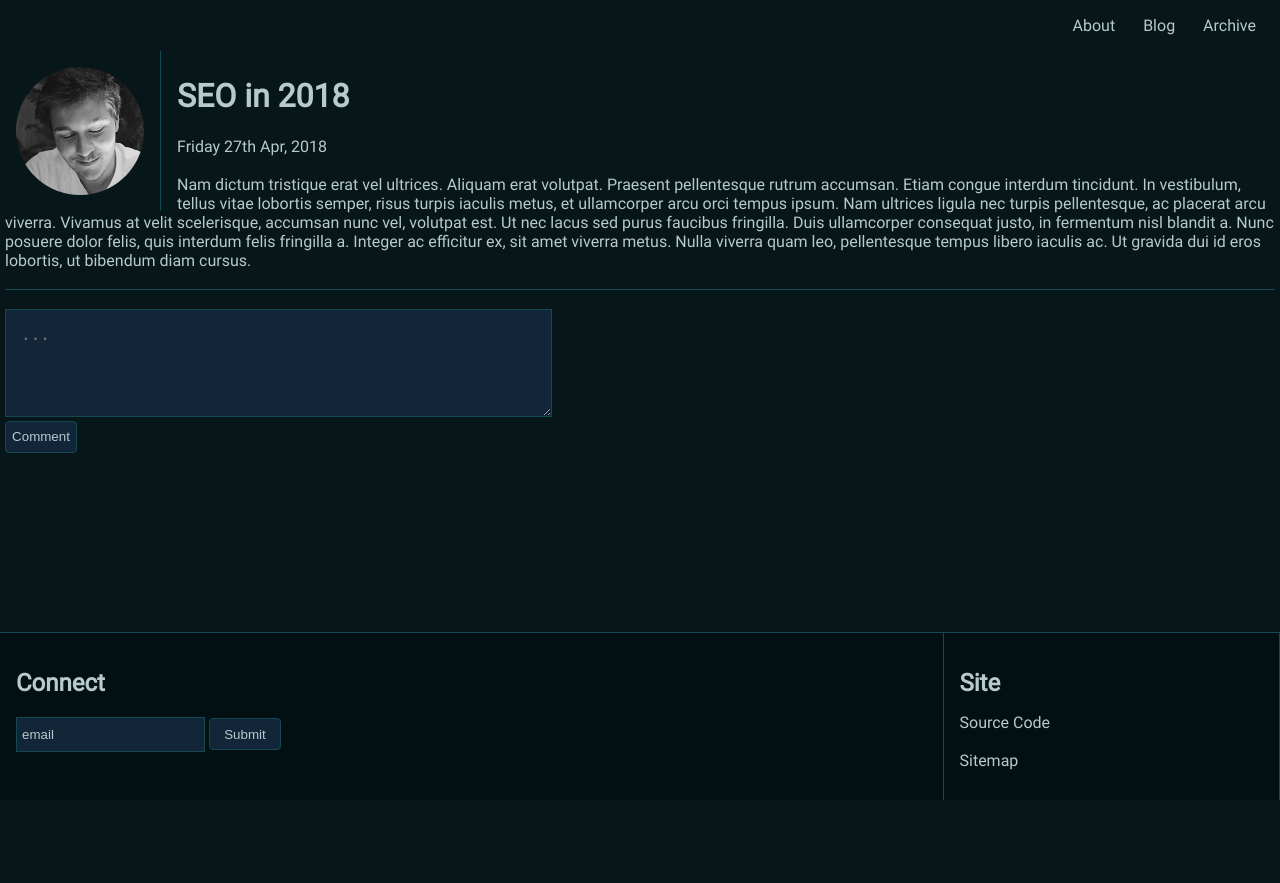
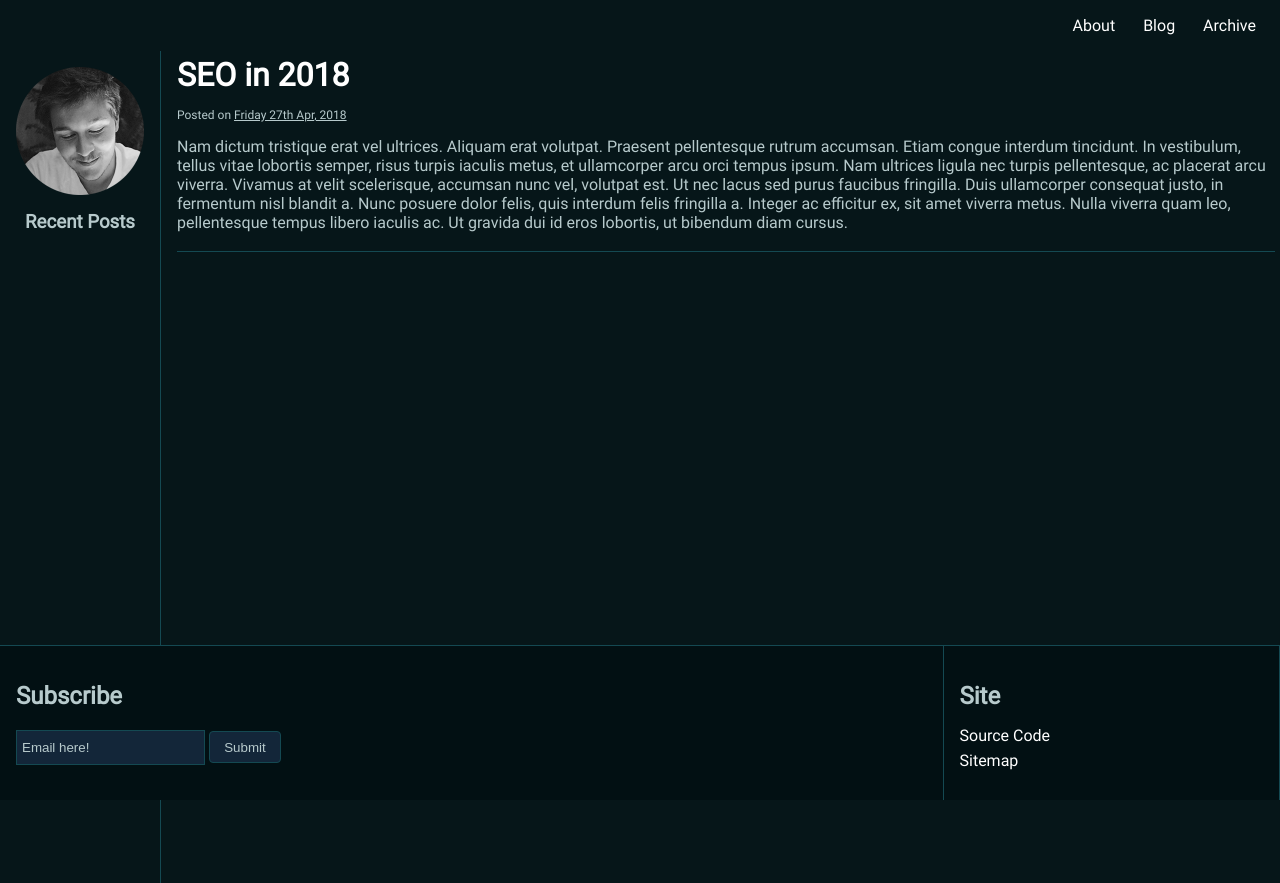
Before and after one commit to azerella/blog.adamzerella, a Django app: page /blog/seo-in-2018/ in a window 1280 px wide. Before the commit the page ends 800 px from the top, so only its background shows below. Run offline with Django 3.2, Linux system fonts and the light colour scheme; data comes from the database, SQL or seed files in the repository.

Commit message:
Major UI overhaul, Added sidebar. Changed wording and element sizes

```diff
--- a/app/forms.py
+++ b/app/forms.py
@@ -7,7 +7,7 @@ class SignupForm(forms.Form):
     username = forms.EmailField(
         label=False,
         widget=forms.EmailInput(
-            attrs={'placeholder':'email'}
+            attrs={'placeholder':'Email here!'}
         ),
         max_length=80)
 
--- a/app/static/app/stylesheets/base.css
+++ b/app/static/app/stylesheets/base.css
@@ -17,6 +17,43 @@ body {
     padding: 0;
 }
 
+h1 {
+    color: white;
+    margin: 0;
+    padding: 0;
+}
+
+h3 {
+    margin: 0;
+    padding: 0;
+}
+
+strong {
+    color: white;
+    font-size: 14px;
+}
+
+a {
+    color: white;
+    margin-right: 1.5em;
+    text-decoration: none;
+}
+
+a:hover {
+    color: #dede4d;
+    padding-bottom: 2px;
+    border-bottom-style: solid;
+    border-bottom-width: 1px;
+}
+
+ul {
+    display: inline;
+}
+
+li {
+    list-style: none;
+}
+
 body > nav {
     color: #dede4d;
     margin-top: 1em;
@@ -25,53 +62,9 @@ body > nav {
     width: 100%;
 }
 
-p {
-    line-height: 1.6;
-}
-
-a {
-    color: #b7cacc;
-    margin-right: 1.5em;
-    text-decoration: none;
-}
-
-strong {
-    color: white;
-}
-
-a:hover {
-    color: #dede4d;
-    padding-bottom: 6px;
-    border-bottom-style: solid;
-    border-bottom-width: 1px;
-}
-
-a:visited {
-    color: #b7cacc;
-    background-color: yellow;
-    border-bottom-color: #dede4d;
-    /*Unable to style a:visited links due to security concerns:
-    https://developer.mozilla.org/en-US/docs/Web/CSS/Privacy_and_the_:visited_selector
-    */
-}
-
-a:active {
-    color: #b7cacc;
-    padding-bottom: 6px;
-    border-bottom-style: solid;
-    border-bottom-width: 1px;
-}
-
-.sidebar > a {
-    padding: 0;
-    margin: 0;
-    text-decoration: none;
-    border-style: none;
-}
-
 body > footer {
     position: fixed;
-    display: inline-flex;
+    display: flex;
     bottom: 0;
     width: 100%;
     margin: 0px;
@@ -80,6 +73,33 @@ body > footer {
     text-align: left;
     background-color: #021013;
     border-top: 1px solid #144952;
+}
+
+body > .sidebar > .table > h3 {
+    text-align: center;
+}
+
+body > .sidebar > .table > ul {
+    display: inherit;
+}
+
+body > .sidebar > .table > ul > li {
+    list-style: circle;
+}
+
+body > .sidebar > a {
+    padding: 0;
+    margin: 0;
+    text-decoration: none;
+    border-style: none;
+}
+
+body > .sidebar > .table {
+    color: #b7cacc;
+}
+
+.blog_entry > p {
+    line-height: 1.6;
 }
 
 footer > .footer-col {
@@ -99,14 +119,14 @@ body > .sidebar {
     padding: 1em;
     background-color: transparent;
     width: 128px;
-    height: 128px;
+    height: 100vh;
     z-index: 1;
     top: 0;
     left: 0;
     vertical-align: top;
     float: left;
-    min-height: 128px;
-    max-height: 128px;
+    /* min-height: 128px; */
+    /* max-height: 128px; */
 }
 
 body > #content {
@@ -131,20 +151,21 @@ body > #content {
 }
 
 code {
-    color: #dede4d;
-    background-color: black;
+    color: #b7cacc;
+    width: 100%;
+    display: table-cell;
+    background-color: #0a2429;
     border: 1px solid #144952;
     line-height: 1.6;
     font-size: 14px;
 }
 
-code > li{
+code > li {
     list-style: decimal;
     max-width: 70%;
 }
 
-code > p{
-    background-color: black;
+code > p {
     max-width: 70%;
 }
 
@@ -238,3 +259,7 @@ form > textarea {
     border-top: 1px solid #144952;
     display: flex;
 }
+
+.date {
+    font-size: 12px;
+}
--- a/app/templates/app/archive.html
+++ b/app/templates/app/archive.html
@@ -3,11 +3,12 @@
 <div class="archives">
     <div class="row">
         <h1>Random tidbits</h1>
+        <p>
         <ul>
             {% for entry in blogs %}
             <div class="column">
                 <li>
-                    <a style="color: rgb(6,{% widthratio entry.rating 2 12 %},128)" href="{% url 'blog_entry' entry.slug %}">{{ entry.title }}</a>
+                    <a style="color: rgb(50,{% widthratio entry.rating 2 12 %},250)" href="{% url 'blog_entry' entry.slug %}">{{ entry.title }}</a>
                     </br>
                     {{ entry.created_date|date:"l jS M\, Y" }}
                 </li>
@@ -17,6 +18,7 @@
             <h2>Sorry, no blogs here yet :(</h2>
             {% endfor %}
         </ul>
+    </p>
     </div>
 </div>
 
--- a/app/templates/app/base.html
+++ b/app/templates/app/base.html
@@ -55,7 +55,18 @@
         <a href="{% url 'blog' %}">
             <div class="face"></div>
         </a>
-        <!-- <div class="ad"></div> -->
+        <div class="table">
+        <h3>Recent Posts</h3>
+        <ul>
+            {% for entry in blogs %}
+                {% if forloop.counter <= 5 and entry.status == 2 %}
+                    <li><a href="{% url 'blog_entry' entry.slug %}">{{ entry.title }}</a></li>
+                {% endif %}
+                {% empty %}
+                    <li>Sorry, no blogs here yet :(</li>
+            {% endfor %}
+        </ul>
+        </div>
     </div>
     <div id="content">
         {% block content %}{% endblock %}
@@ -63,7 +74,7 @@
 
     <footer>
         <div class="footer-col" style="width: 75%">
-            <h2>Connect</h2>
+            <h2>Subscribe</h2>
             <form action='' id='signup_form' method="POST">
                 {% csrf_token %} {{ signup_form }}
                 <input type="submit" name="submit" value="Submit" />
@@ -76,7 +87,6 @@
                 <a href="https://github.com/adamzerella/blog.adamzerella/">Source Code</a>
                 </br>
                 </br>
-                </br>
                 <a href="https://blog.adamzerella.com/sitemap.xml/">Sitemap</a>
             </p>
         </div>
--- a/app/templates/app/blog.html
+++ b/app/templates/app/blog.html
@@ -5,17 +5,14 @@
     <div class="container">
         <div class="row">
             {% for entry in blogs %}
-                {% if forloop.counter <= 5 and entry.status == 2 %}
                 <div class="col">
                     <h2>
                         <a href="{% url 'blog_entry' entry.slug %}">{{ entry.title }}</a>
                     </h2>
+                    <u> {{ entry.created_date|date:"l jS M\, Y" }} </u>
                     <p> {{ entry.snippet|safe }}... </p>
                     <div id="hr"></div>
                 </div>
-            {% endif %}
-            {% empty %}
-                <h2>Sorry, no blogs here yet :(</h2>
         {% endfor %}
     </div>
 </div>
--- a/app/templates/app/blog_entry.html
+++ b/app/templates/app/blog_entry.html
@@ -1,21 +1,10 @@
 {% extends "./base.html" %} {% load static %} {% block title %}{{entry.title}}{% endblock %} {% block content %}
 <div class="blog_entry">
     <h1>{{ entry.title }}</h1>
-    {{ entry.created_date|date:"l jS M\, Y" }}</br>
-    </br>
+    <p class="date">Posted on <u>{{ entry.created_date|date:"l jS M\, Y" }}</u></p>
     {{ entry.body|safe }}
 </div>
 </br>
 <div id="hr"></div>
 </br>
-
-<div class="feedback">
-    <form action="" method="post">
-        {% csrf_token %}
-        <textarea rows="4" cols="50" placeholder="... "></textarea>
-        </br>
-        <input type="submit" value="Comment">
-    </form>
-</div>
-</form>
 {% endblock %}
--- a/app/views.py
+++ b/app/views.py
@@ -11,7 +11,9 @@ from .models import Blog
 Render the view for the about page
 """
 def about(request):
-    context = {}
+    context = {
+        "blogs": Blog.objects.all()
+    }
     return render(request, 'app/about.html', context)
 
 
@@ -32,7 +34,8 @@ Render the view for a blog entry page
 def blog_entry(request, slug):
     entry = get_object_or_404(Blog, slug=slug)
     context = {
-        "entry": get_object_or_404(Blog, slug=slug)
+        "entry": get_object_or_404(Blog, slug=slug),
+        "blogs": Blog.objects.all()
     }
 
     #   Increment rating on page view
```
Also changed, not shown: app/static/app/stylesheets/archive.css (+0 -8 lines), app/static/app/stylesheets/blog.css (+8 -1 lines).
